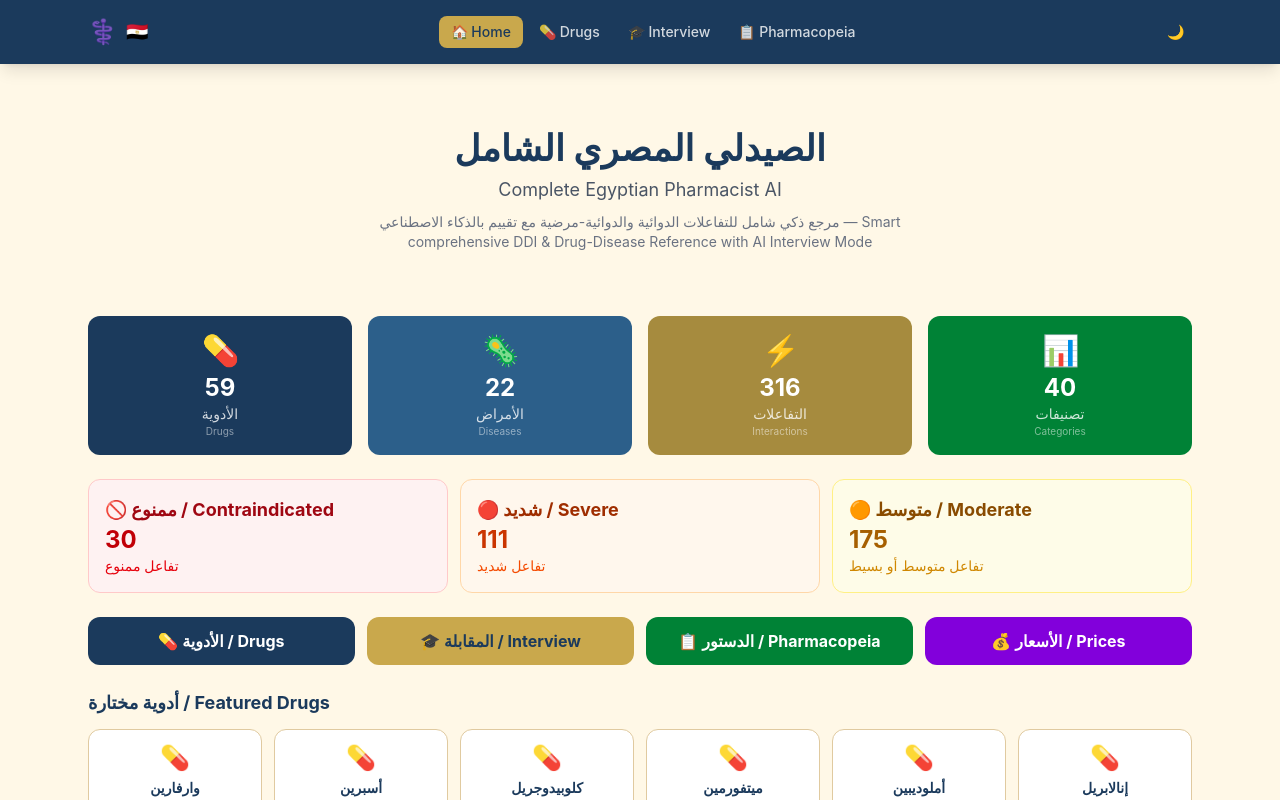
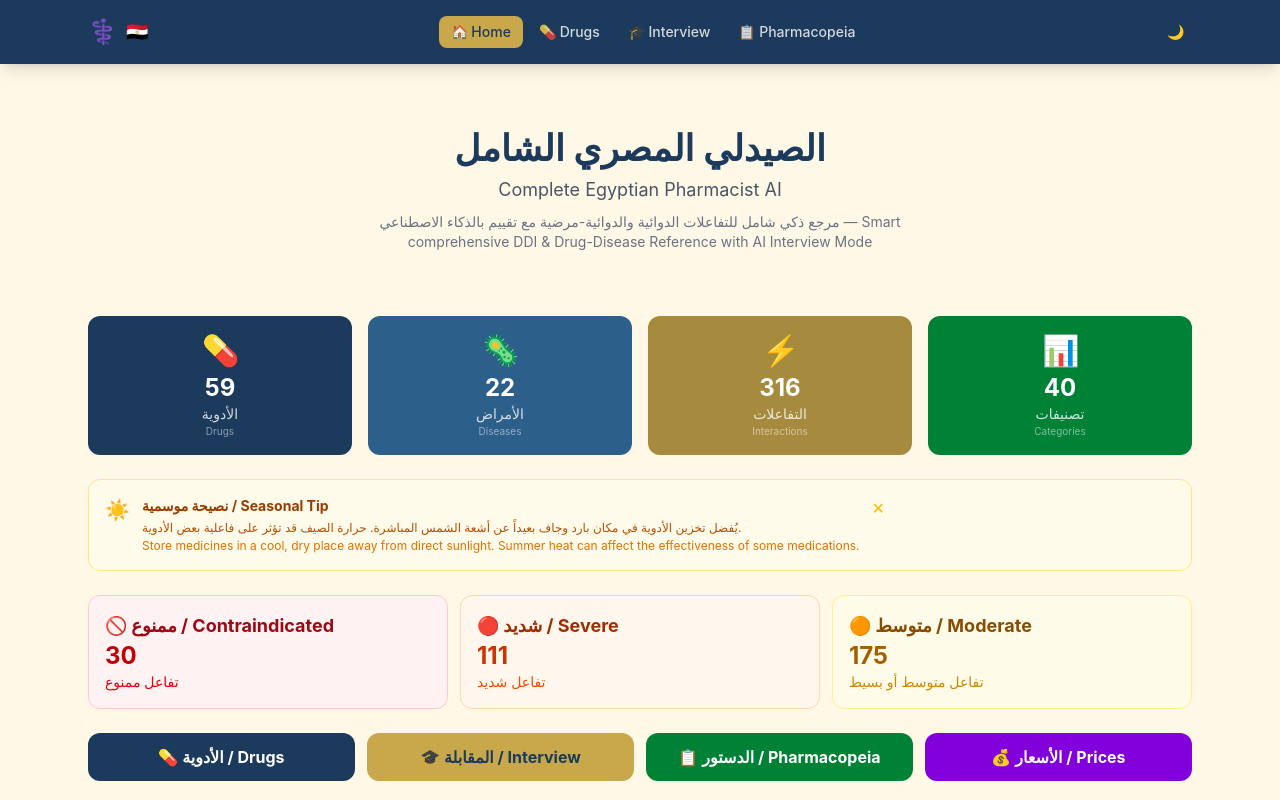
Before and after one commit to DR-MadaKamal/egyptian-pharmacist-ai, a React (Vite) app: page / in a window 1280 px wide. Shown: the top 800 px of the page. Built offline with nearby package versions, Linux system fonts and the light colour scheme.

Commit message:
ui: seasonal health tip banner on home page (#31)

```diff
--- a/src/components/Home.jsx
+++ b/src/components/Home.jsx
@@ -30,6 +30,9 @@ function AnimatedCounter({ end, suffix }) {
 
 export default function Home({ drugs, diseases, recentlyViewed, onBrowse, onInterview, onPrices, onPharmacopeia, onSearch }) {
   const [quickQuery, setQuickQuery] = useState('')
+  const [tipDismissed, setTipDismissed] = useState(() => {
+    try { return sessionStorage.getItem('tip-dismissed') === 'true' } catch { return false }
+  })
   const suggestions = drugs.filter(d => {
     if (!quickQuery.trim() || quickQuery.length < 2) return false
     const q = quickQuery.toLowerCase()
@@ -79,6 +82,22 @@ export default function Home({ drugs, diseases, recentlyViewed, onBrowse, onInte
           </div>
         ))}
       </div>
+
+      {!tipDismissed && (
+        <div className="bg-amber-50 border border-amber-200 rounded-xl p-3 md:p-4 flex items-start gap-3">
+          <span className="text-xl">☀️</span>
+          <div>
+            <p className="font-bold text-amber-800 text-sm">نصيحة موسمية / Seasonal Tip</p>
+            <p className="text-amber-700 text-xs mt-1">
+              يُفضل تخزين الأدوية في مكان بارد وجاف بعيداً عن أشعة الشمس المباشرة. حرارة الصيف قد تؤثر على فاعلية بعض الأدوية.
+            </p>
+            <p className="text-amber-600 text-xs mt-0.5">
+              Store medicines in a cool, dry place away from direct sunlight. Summer heat can affect the effectiveness of some medications.
+            </p>
+          </div>
+          <button onClick={() => { setTipDismissed(true); try { sessionStorage.setItem('tip-dismissed', 'true') } catch {} }} className="text-amber-400 hover:text-amber-600 shrink-0">✕</button>
+        </div>
+      )}
 
       <div className="grid grid-cols-1 md:grid-cols-3 gap-3">
         <div className="bg-red-50 border border-red-200 rounded-xl p-3 md:p-4">
```
